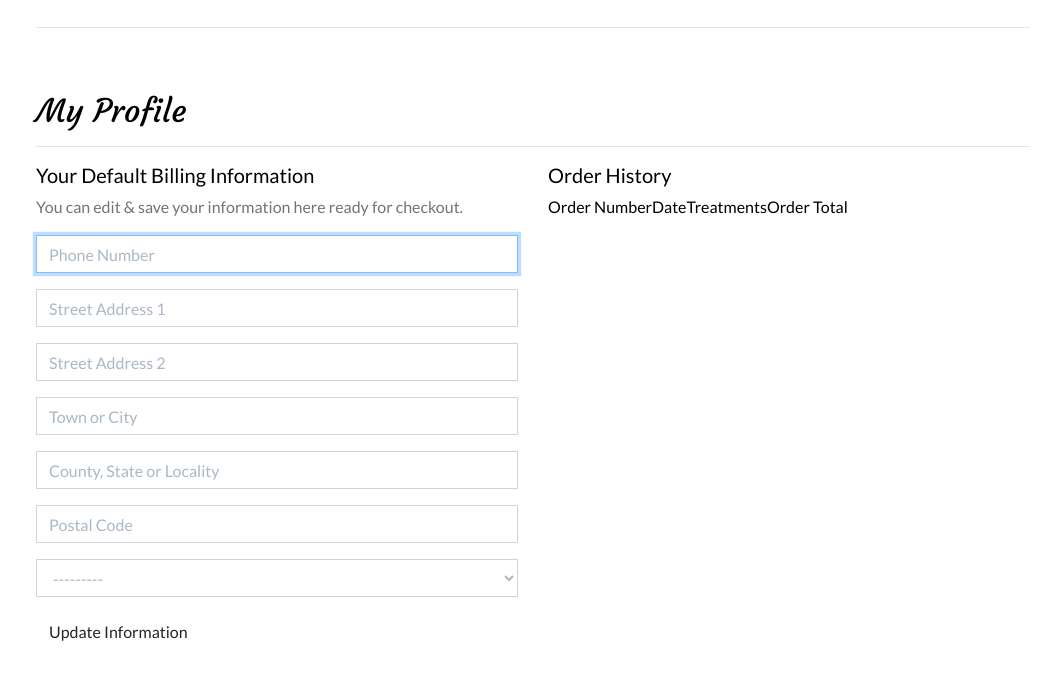
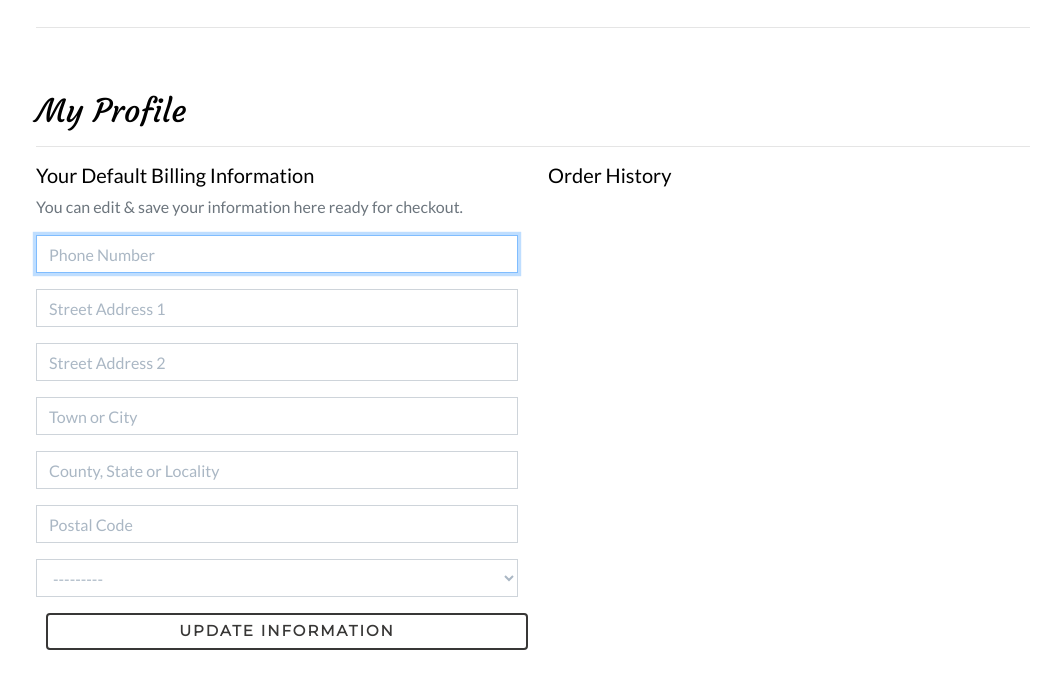
Before and after one commit to JackTubby/MS4-Spa, a Django app: page /profiles/ in a window 1280 px wide. Shown: the part 85-774 px from the top of the page, without its empty margins (107-1168 px from the left). Run offline with Django 3.2, Linux system fonts and the light colour scheme; the visitor is signed in with stand-in values (Sample User, id 1); data comes from the database, SQL or seed files in the repository; data that the repository does not hold is empty; some libraries are stand-ins or nearby versions.

Commit message:
Make styling changes

```diff
--- a/profiles/templates/profiles/profile.html
+++ b/profiles/templates/profiles/profile.html
@@ -30,19 +30,13 @@
                 <form action="{% url 'profile' %}" method="POST" id="profile-update-form">
                     {% csrf_token %}
                     {{ form|crispy }}
-                    <button class="btn rounded-0">Update Information</button>
+                    <button class="btn rounded-0 fill-btn w-100">Update Information</button>
                 </form>
             </div>
             <div class="col-12 col-lg-6">
                 <h5>Order History</h5>
                 <div class="order-history table-responsive">
                     <table class="table table-sm table-borderless">
-                        <thead>
-                            <tr>Order Number</tr>
-                            <tr>Date</tr>
-                            <tr>Treatments</tr>
-                            <tr>Order Total</tr>
-                        </thead>
                         <tbody>
                             {% for order in orders %}
                                 <tr>
@@ -54,13 +48,11 @@
                                     <td>{{ order.date }}</td>
                                     <td>
                                         <ul>
-                                        {% if item in order.lineitems %}
                                         {% for item in order.lineitems.all %}
-                                            {{ item.treatment.name }} x{{ item.quantity }}
+                                            <li class="small">
+                                                {{ item.treatment.name }} x{{ item.quantity }}
+                                            </li>
                                         {% endfor %}
-                                        {% else %}
-                                        NOPE
-                                        {% endif %}
                                         </ul>
                                     </td>
                                     <td>£{{ order.grand_total }}</td>
```
